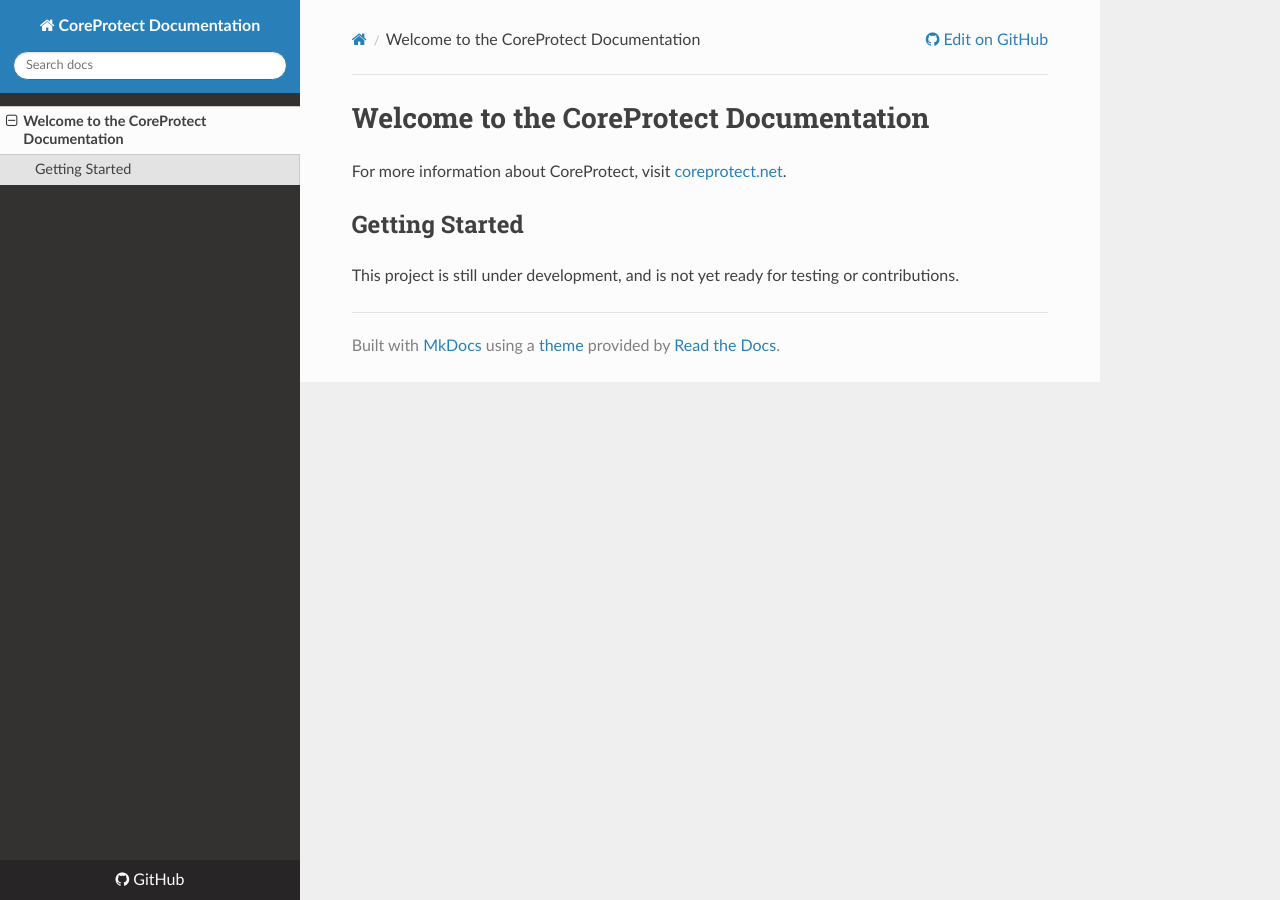
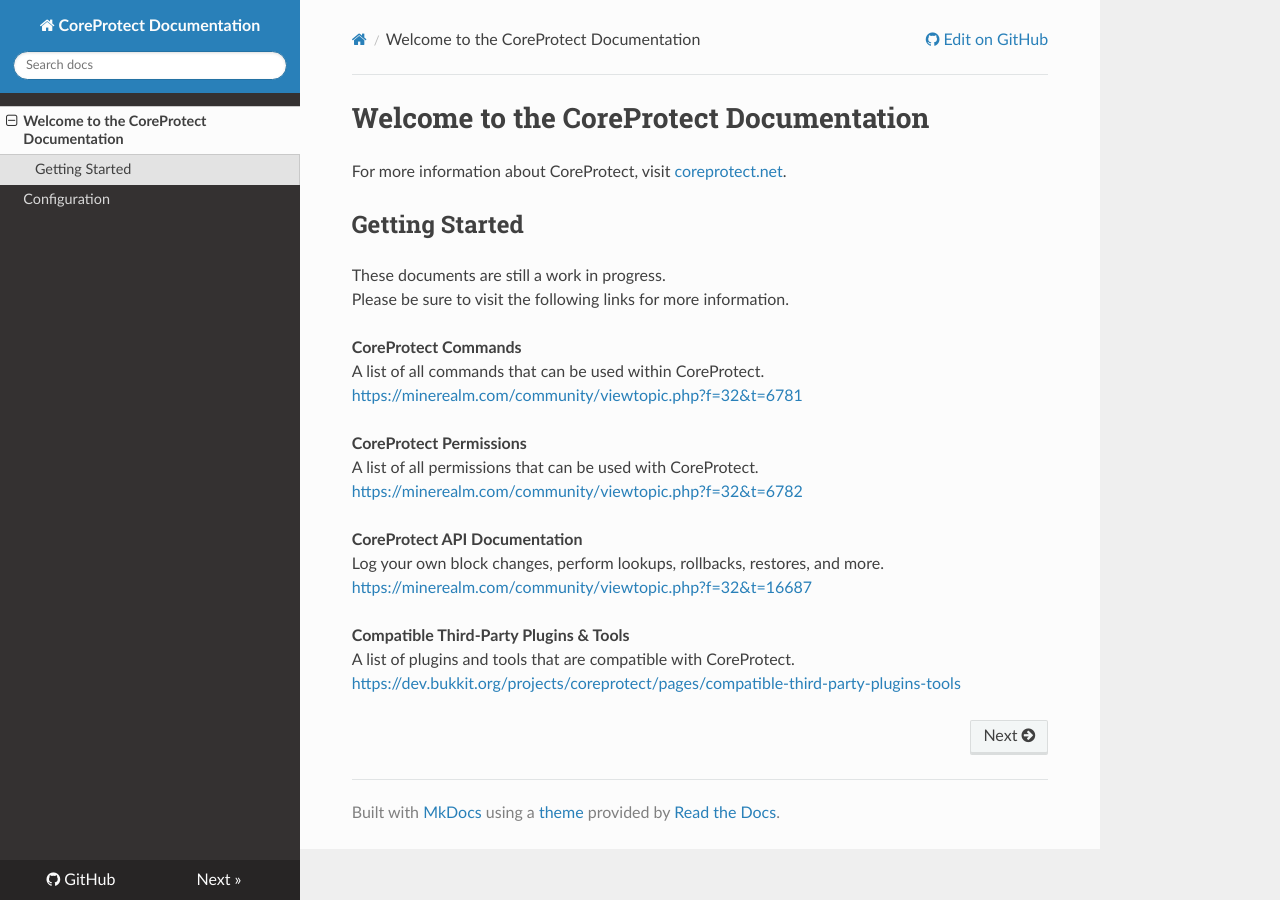
Before and after one commit to PlayPro/CoreProtect, an MkDocs documentation site: the page built from docs/index.md, in a window 1280 px wide. Built offline with MkDocs 1.6.1, drawn with Linux system fonts in a browser that asks for light colours; nearby versions of some CDN libraries.

Commit message:
Added configuration page to documentation

```diff
--- a/docs/index.md
+++ b/docs/index.md
@@ -4,4 +4,21 @@ For more information about CoreProtect, visit [coreprotect.net](http://coreprote
 
 ## Getting Started
 
-This project is still under development, and is not yet ready for testing or contributions.
+These documents are still a work in progress.
+Please be sure to visit the following links for more information.
+
+**CoreProtect Commands**
+A list of all commands that can be used within CoreProtect.
+[https://minerealm.com/community/viewtopic.php?f=32&t=6781](https://minerealm.com/community/viewtopic.php?f=32&t=6781)
+
+**CoreProtect Permissions**
+A list of all permissions that can be used with CoreProtect.
+[https://minerealm.com/community/viewtopic.php?f=32&t=6782](https://minerealm.com/community/viewtopic.php?f=32&t=6782)
+
+**CoreProtect API Documentation**
+Log your own block changes, perform lookups, rollbacks, restores, and more.
+[https://minerealm.com/community/viewtopic.php?f=32&t=16687](https://minerealm.com/community/viewtopic.php?f=32&t=16687)
+
+**Compatible Third-Party Plugins & Tools**
+A list of plugins and tools that are compatible with CoreProtect.
+[https://dev.bukkit.org/projects/coreprotect/pages/compatible-third-party-plugins-tools](https://dev.bukkit.org/projects/coreprotect/pages/compatible-third-party-plugins-tools)
```
Also changed, not shown: docs/config.md (added, +31 -0 lines).
